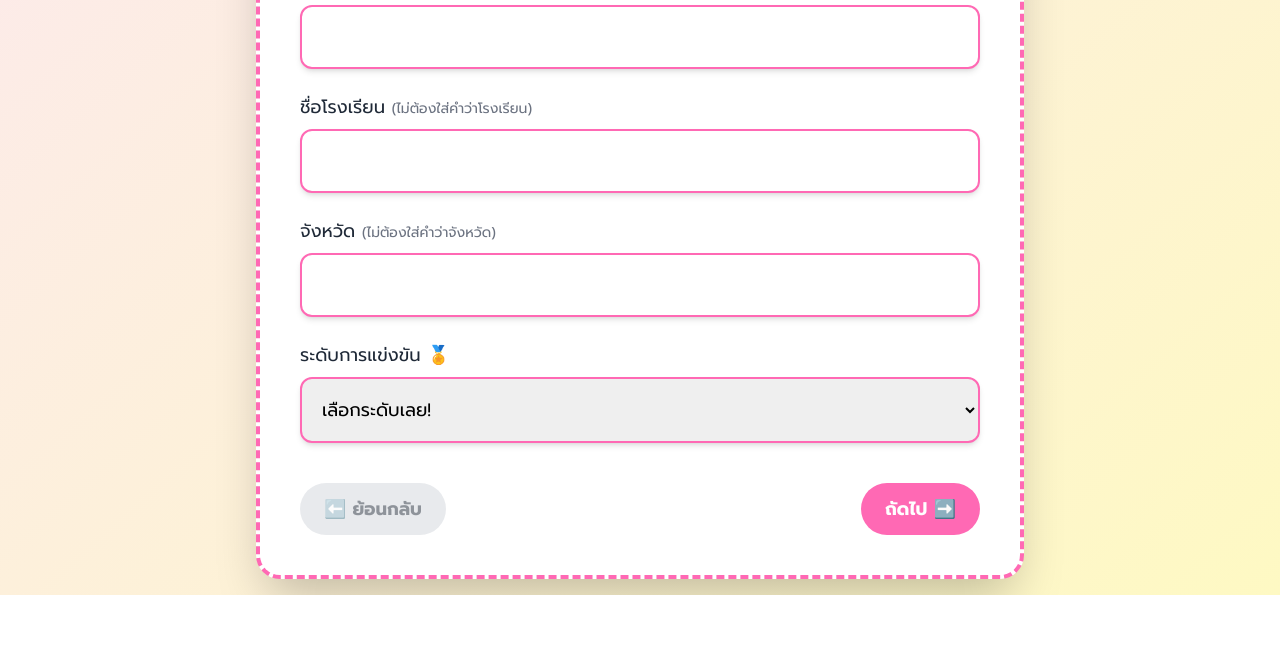
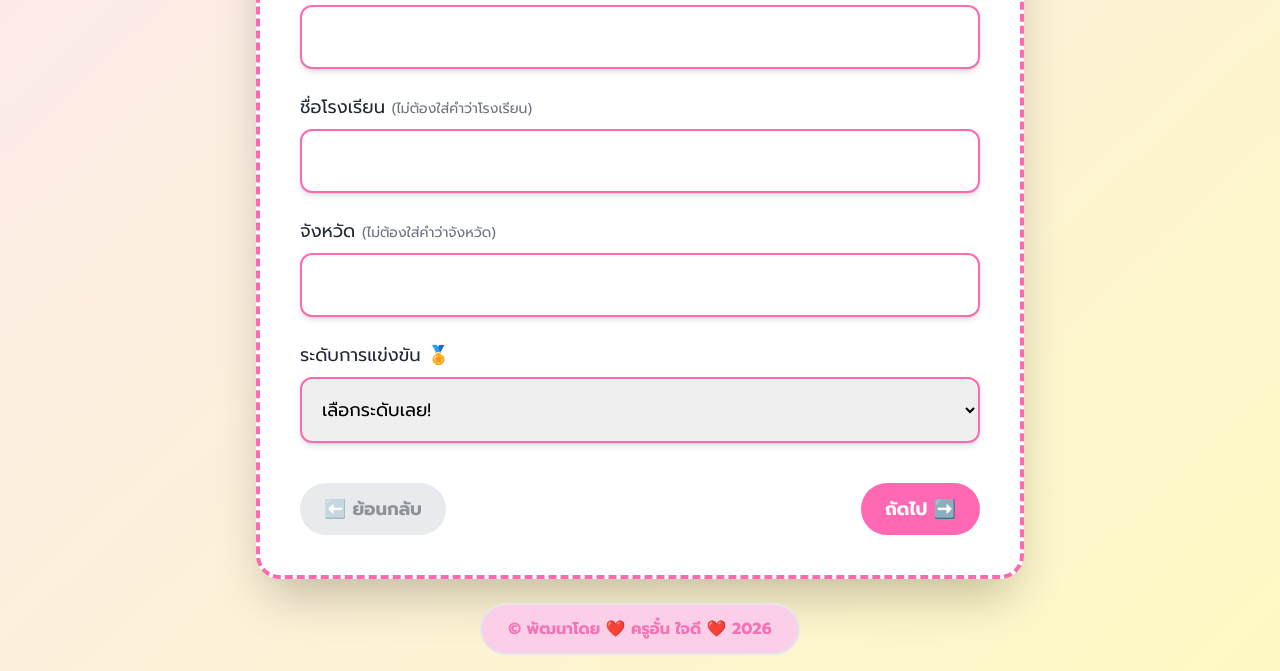
Before and after one commit to cdn-path/klonsod.klaeng.ac.th, a plain HTML site: page index.html in a window 1280 px wide. Shown: the part 527-1198 px from the top of the page. Before the commit the page ends 1122 px from the top, so only its background shows below. Drawn offline with nearby package versions, Linux system fonts and the light colour scheme.

Commit message:
Update index.html

```diff
--- a/index.html
+++ b/index.html
@@ -308,8 +308,16 @@
             </div>
         </div>
     </div>
+    <div class="flex justify-center">
+        <div class="text-center mt-6 text-pink-400 font-semibold border-2 px-3 py-3 bg-pink-200 w-80 rounded-full">
+            <footer class="text-center">
+                <p>&copy; พัฒนาโดย ❤️ ครูอั๋น ใจดี ❤️ <span id="year"></span></p>
+            </footer>
+        </div>
+    </div>
 
     <script>
+        document.getElementById('year').innerText = new Date().getFullYear()
         function showToast(message, type = 'success') {
             const toastContainer = document.getElementById('toast-container');
             const toast = document.createElement('div');
```
